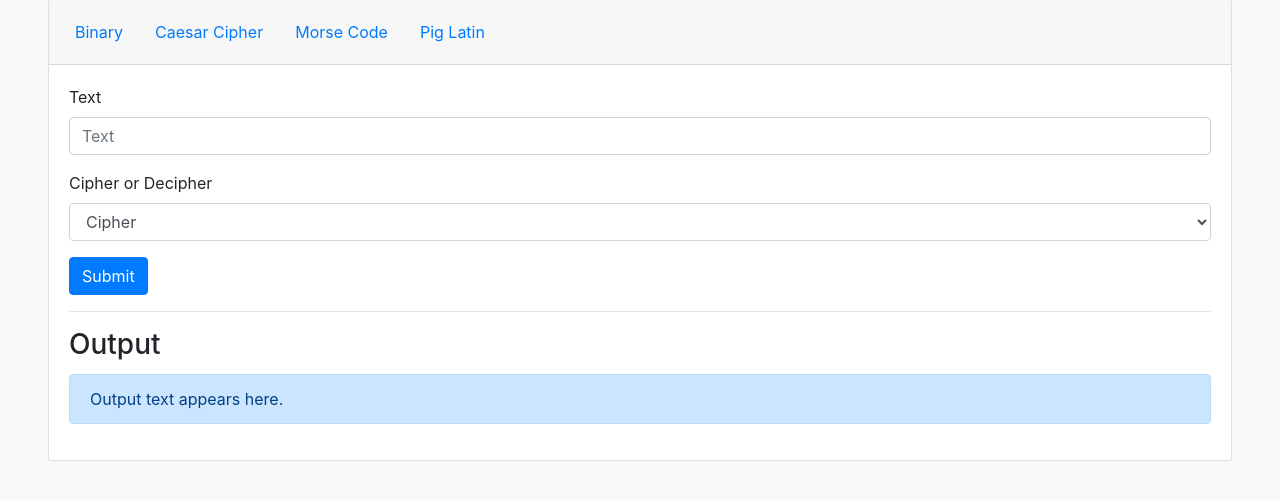
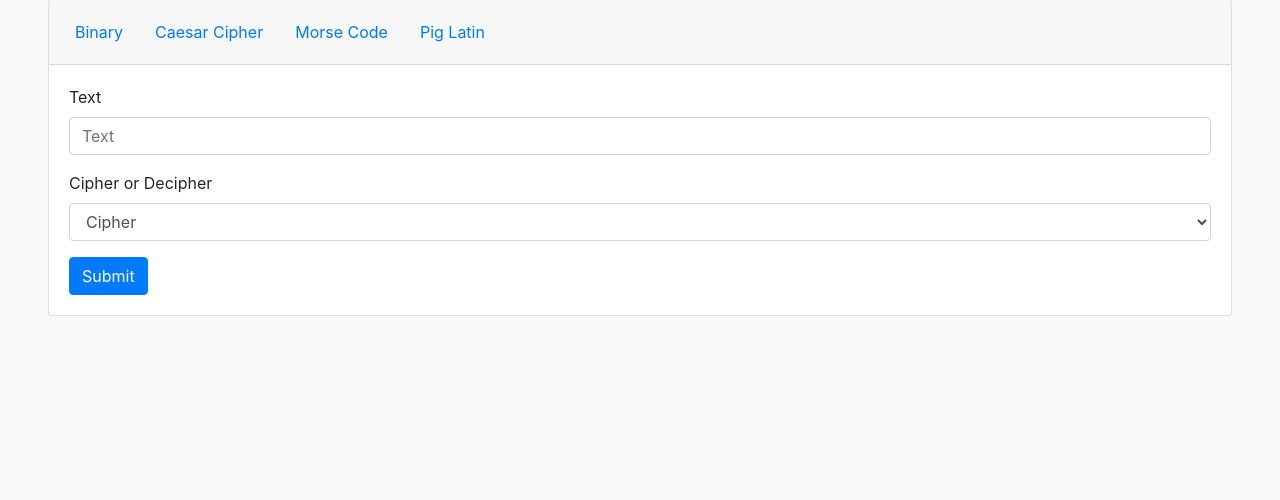
Before and after one commit to FrancisLangit/cypher, a Django app: page /app/1/ in a window 1280 px wide. Shown: the part 105-605 px from the top of the page. Run offline with Django 3.2, Linux system fonts and the light colour scheme; some libraries are stand-ins or nearby versions.

Commit message:
Remove app_output URL path
URL path for app_output isn't needed after all with the usage of templa
te inheritance.

```diff
--- a/cypher_app/templates/cypher_app/app.html
+++ b/cypher_app/templates/cypher_app/app.html
@@ -32,20 +32,6 @@
         {% endbuttons %}
     </form>
 
-    <hr />
-
-    <h3 class="card-title">Output</h5>
-
-    <div class="alert alert-primary" role="alert">
-        {% if messages %}
-            {% for message in messages %}
-                {{ message }}
-            {% endfor %}
-        {% else %}
-            Output text appears here.
-        {% endif %}
-    </div>
-
   </div>
 
 </div>
--- a/cypher_app/urls.py
+++ b/cypher_app/urls.py
@@ -12,8 +12,6 @@ urlpatterns = [
 
 	# App Page
 	path('app/<str:cipher_choice>/', views.app, name='app'),
-	path('app/<str:cipher_choice>/output', views.app_output,
-		name='app_output'),
 
 	# About Page
 	path('about/', views.about, name='about')
```
